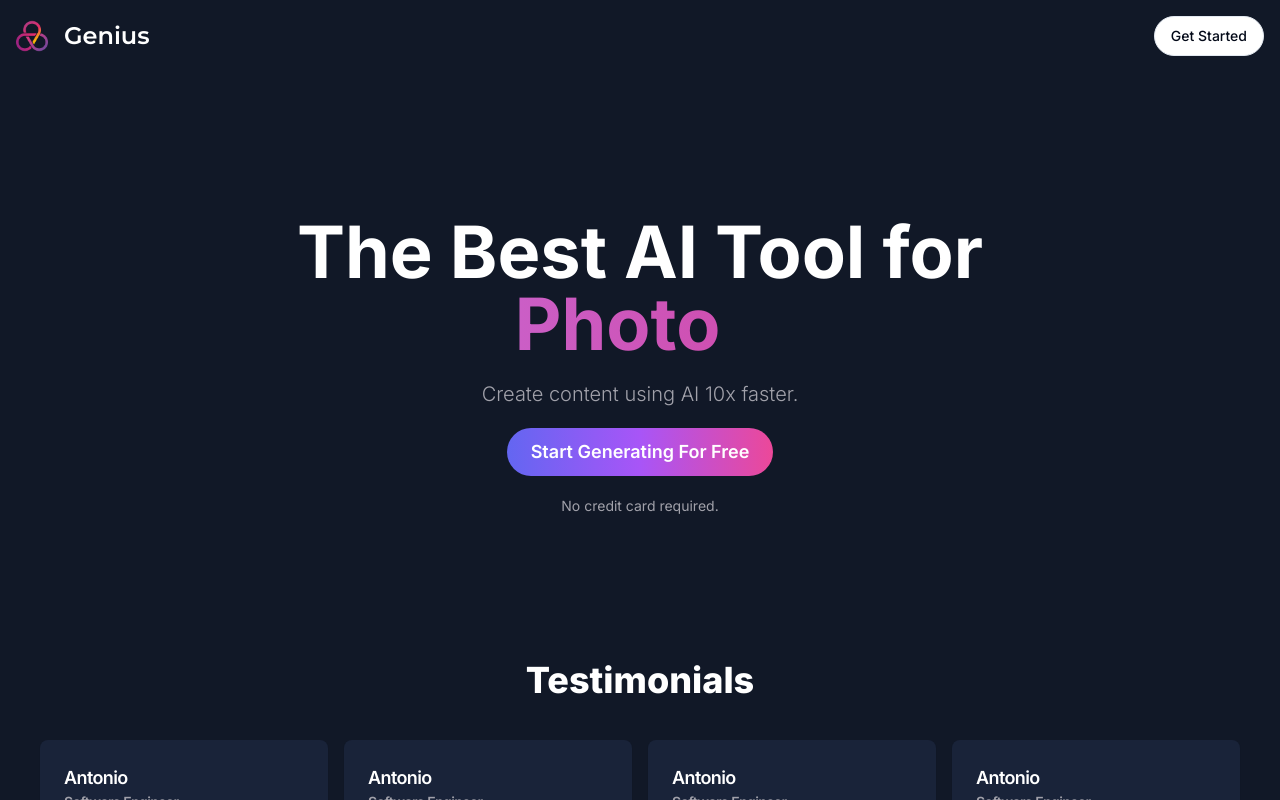
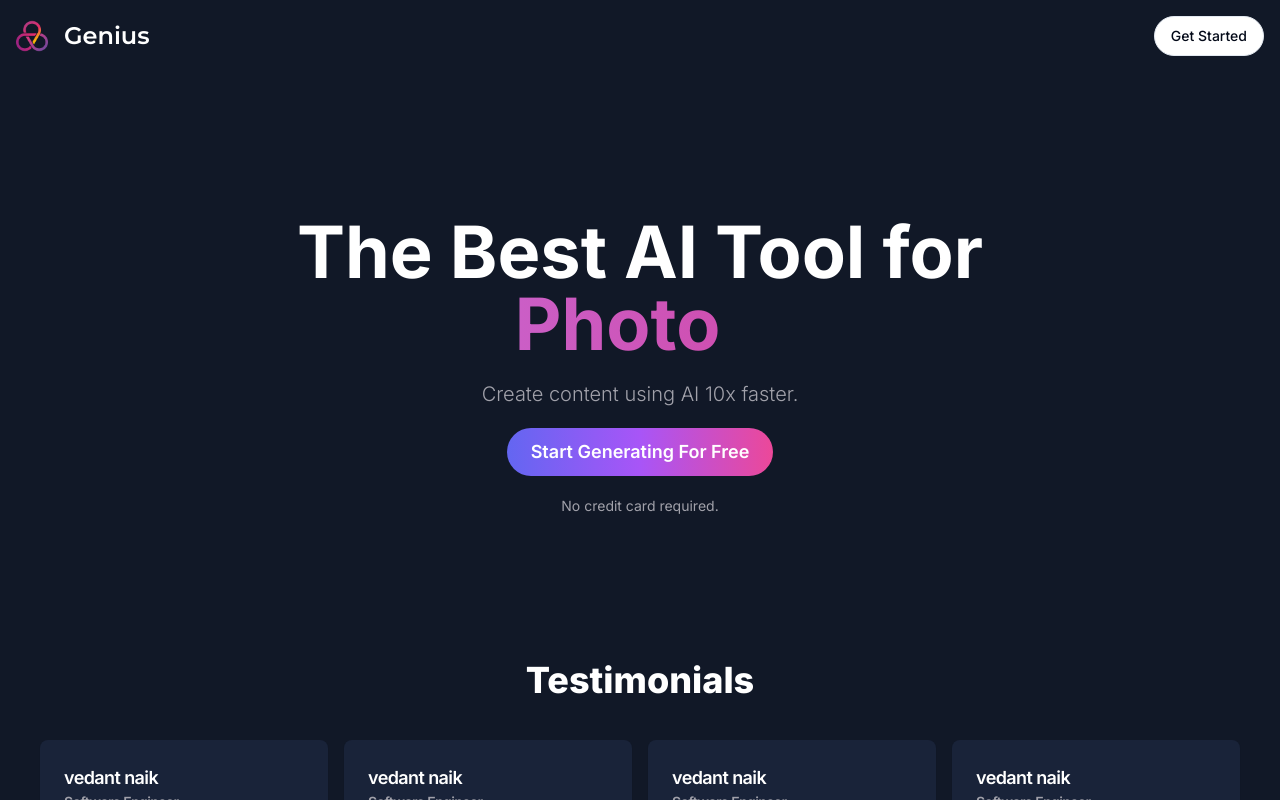
Before and after one commit to vedantnaik1008/my-app, a Next.js app: page / in a window 1280 px wide. Built offline with nearby package versions, Linux system fonts and the light colour scheme; no server answers.

Commit message:
added my name and also type attribute

```diff
--- a/app/(dashboard)/(routes)/animation/page.tsx
+++ b/app/(dashboard)/(routes)/animation/page.tsx
@@ -104,7 +104,7 @@ const AnimationPage = () => {
             <Empty label="No video generated." />
           )}
           {video && (
-            <video className='w-full aspect-video mt-8 rounded-lg border bg-black' src={video} controls autoPlay loop preload="auto" />
+            <video className='w-full aspect-video mt-8 rounded-lg border bg-black' src={video} type="video/mp4"   controls autoPlay loop preload="auto" />
           )}
         </div>
       </div>
--- a/components/LandingContent.tsx
+++ b/components/LandingContent.tsx
@@ -4,25 +4,25 @@ import { Card, CardContent, CardHeader, CardTitle } from "./ui/card"
 
 const testimonials = [
     {
-        name: "Antonio",
+        name: "vedant naik",
         avatar: "A",
         title: "Software Engineer",
         description: "This is the best application I've used!"
     },
     {
-        name: "Antonio",
+        name: "vedant naik",
         avatar: "A",
         title: "Software Engineer",
         description: "This is the best application I've used!"
     },
     {
-        name: "Antonio",
+        name: "vedant naik",
         avatar: "A",
         title: "Software Engineer",
         description: "This is the best application I've used!"
     },
     {
-        name: "Antonio",
+        name: "vedant naik",
         avatar: "A",
         title: "Software Engineer",
         description: "This is the best application I've used!"
```
